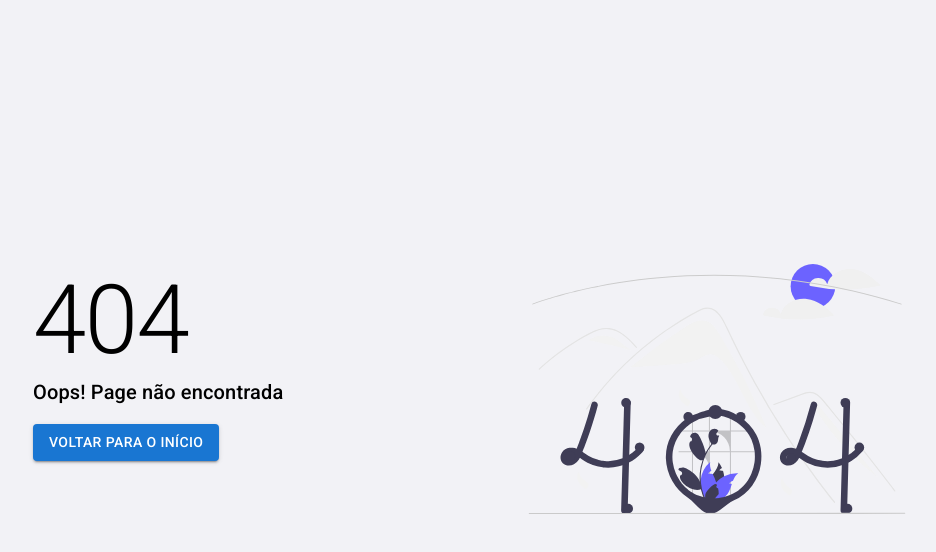
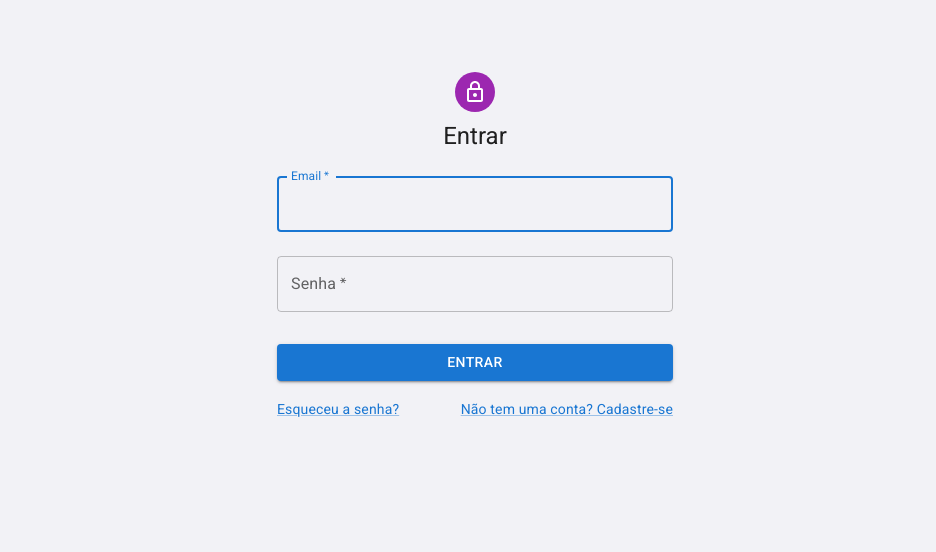
Before and after one commit to cleitonpin/adminappdescart, a React (Vite) app: page / in a window 1280 px wide. Before the commit this address had no page. Shown: the top 552 px of the page, without its empty margins (165-1101 px from the left). Built offline with nearby package versions, Linux system fonts and the light colour scheme; what react-geocode would draw is missing.

Commit message:
route name
Signed-off-by: Cleiton <cleiton.biou@gmail.com>

```diff
--- a/src/routes.jsx
+++ b/src/routes.jsx
@@ -15,8 +15,8 @@
       <ThemeProvider theme={theme}>
         <BrowserRouter>
           <Routes>
-              <Route path="entrar" element={<SignIn />} />
-              <Route path="registro" element={<SignUp />} />
+              <Route path="/" element={<SignIn />} />
+              <Route path="/register" element={<SignUp />} />
             <Route element={<PersistLogin />}>
               <Route path="/home" element={<Home />} />
             </Route>
```
